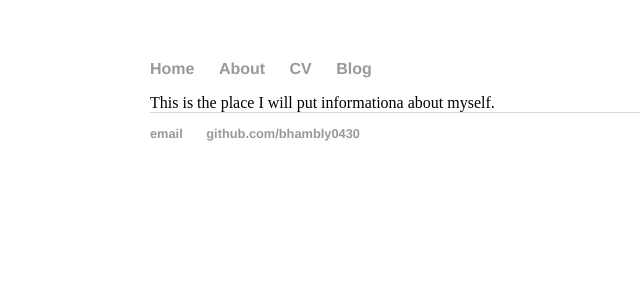
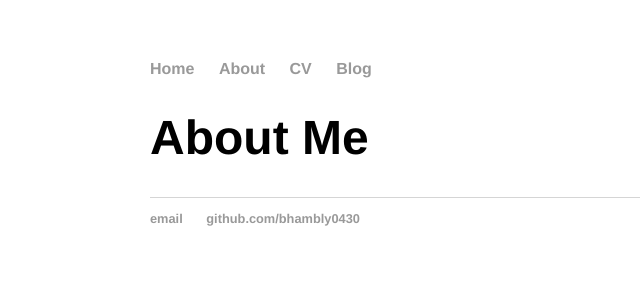
Before and after one commit to bhambly0430/bhambly0430.github.io, a Jekyll site: the page built from about/index.html, in a window 1280 px wide. Shown: the top 300 px of the page, without its empty margins (42-682 px from the left). Built offline with Jekyll 4.4.1, drawn with Linux system fonts in a browser that asks for light colours.

Commit message:
Edit #1
Testing editing documents offline.

```diff
--- a/about/index.html
+++ b/about/index.html
@@ -2,5 +2,4 @@
 layout: default
 title: Bradley Hambly's CV
 ---
-
-This is the place I will put informationa about myself.
+<h1>About Me</h1>
```
